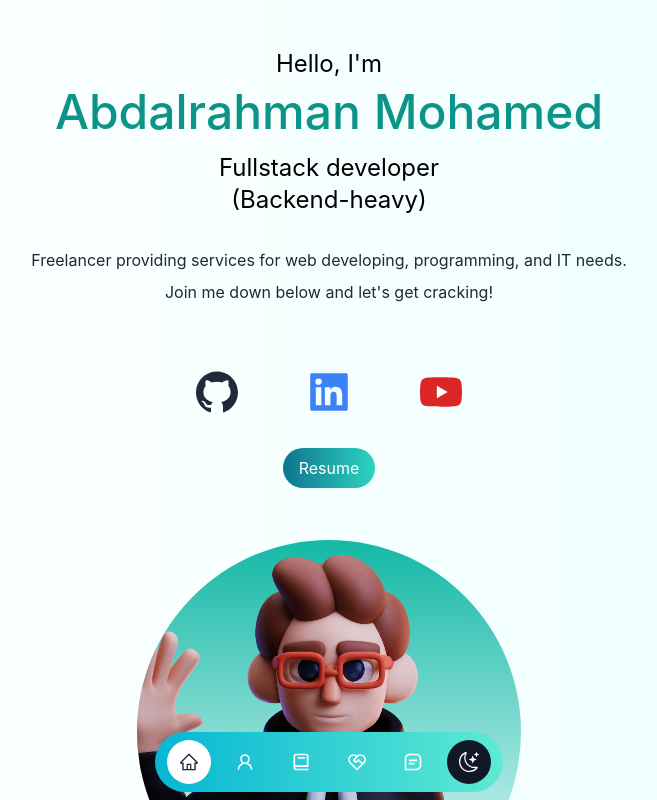
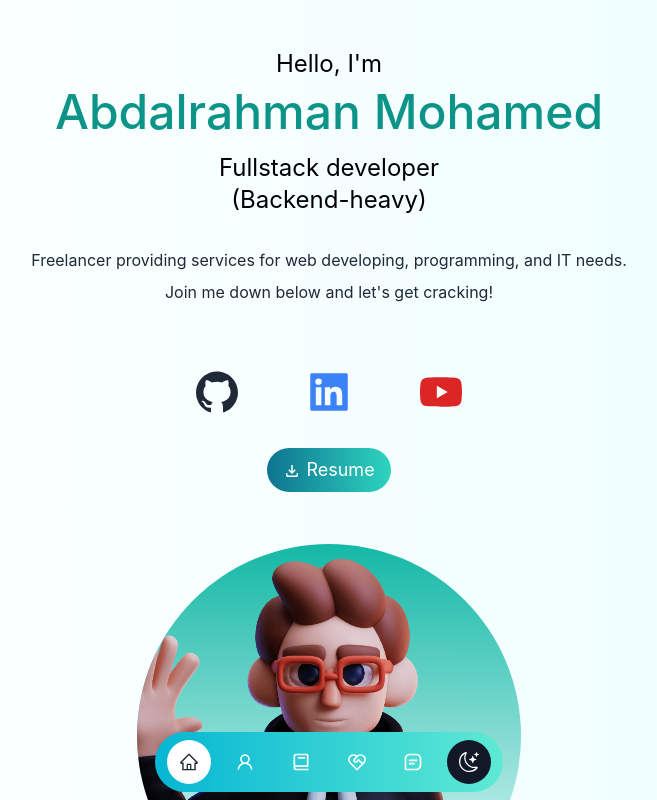
Before and after one commit to abdoohossamm/portfolio, a Next.js app: page / in a window 1280 px wide. Shown: the top 800 px of the page, without its empty margins (311-968 px from the left). Built offline with nearby package versions, Linux system fonts and the light colour scheme.

Commit message:
add download icon to the resume button

```diff
--- a/components/home/Main.jsx
+++ b/components/home/Main.jsx
@@ -2,6 +2,7 @@ import React from 'react';
 import SocialMediaLinks from "./SocialMediaLinks";
 import Image from "next/image";
 import waving from "../../public/waving-avatar.png";
+import {MdOutlineFileDownload} from "react-icons/md";
 
 const Main = () => {
     return (
@@ -24,13 +25,13 @@ const Main = () => {
 
             <SocialMediaLinks />
             <div className="flex justify-center gap-16 py-3 text-gray-300">
-                <a className="justify-center bg-gradient-to-r from-cyan-700 to-teal-400 text-white px-4 py-2 rounded-full"
+                <a className="justify-center bg-gradient-to-r from-cyan-700 to-teal-400 text-white text-lg px-4 py-2 rounded-full"
                    href="/resume.pdf"
                    target="_blank"
                    rel="noopener noreferrer"
                    download="Abdalrahman Mohamed resume.pdf"
                 >
-                    Resume
+                    <MdOutlineFileDownload className={"mx-auto inline"} /> Resume
                 </a>
             </div>
             <div className={"relative mx-auto bg-gradient-to-b from-teal-500 rounded-full w-72 h-72 mt-10 overflow-hidden md:w-80 md:h-80 lg:w-96 lg:h-96"}>
```
